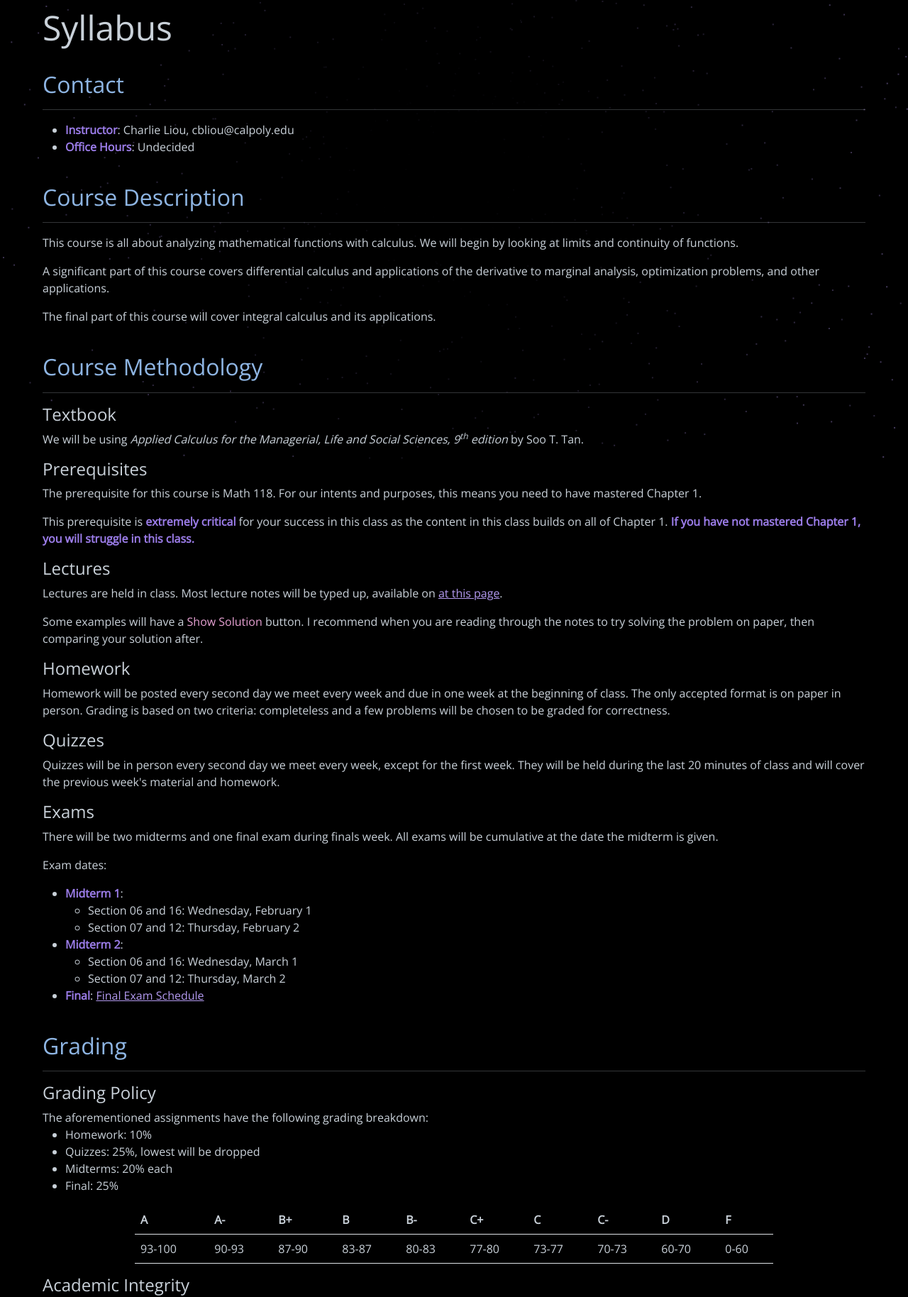
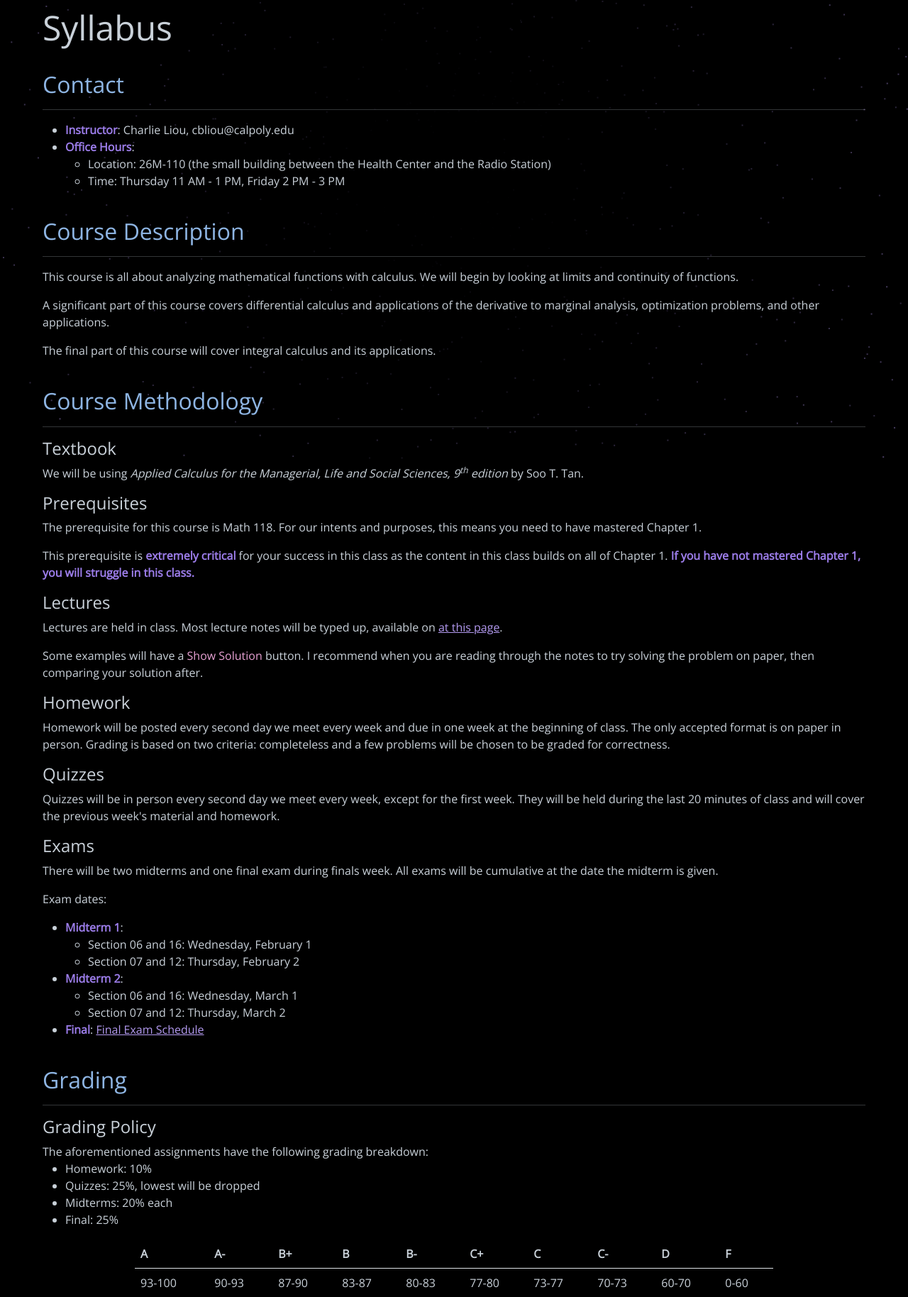
Before and after one commit to swrlly/swrlly.com, a Flask app: page /teaching/math-221/syllabus in a window 1280 px wide. Shown: the part 154-1982 px from the top of the page at 71% size. Run offline with Flask 2, Linux system fonts and the light colour scheme; some libraries are stand-ins or nearby versions.

Commit message:
office hours

```diff
--- a/templates/swrlly/teaching/math-221/syllabus.html
+++ b/templates/swrlly/teaching/math-221/syllabus.html
@@ -16,7 +16,11 @@
     <h2>Contact</h2><hr>
     <ul>
         <li id="change"></li>
-        <li><b>Office Hours</b>: Undecided</li>
+        <li><b>Office Hours</b>:
+            <ul>
+                <li>Location: 26M-110 (the small building between the Health Center and the Radio Station)</li>
+                <li>Time: Thursday 11 AM - 1 PM, Friday 2 PM - 3 PM</li>
+            </ul></li>
     </ul>
     <h2>Course Description</h2><hr>
 
```
